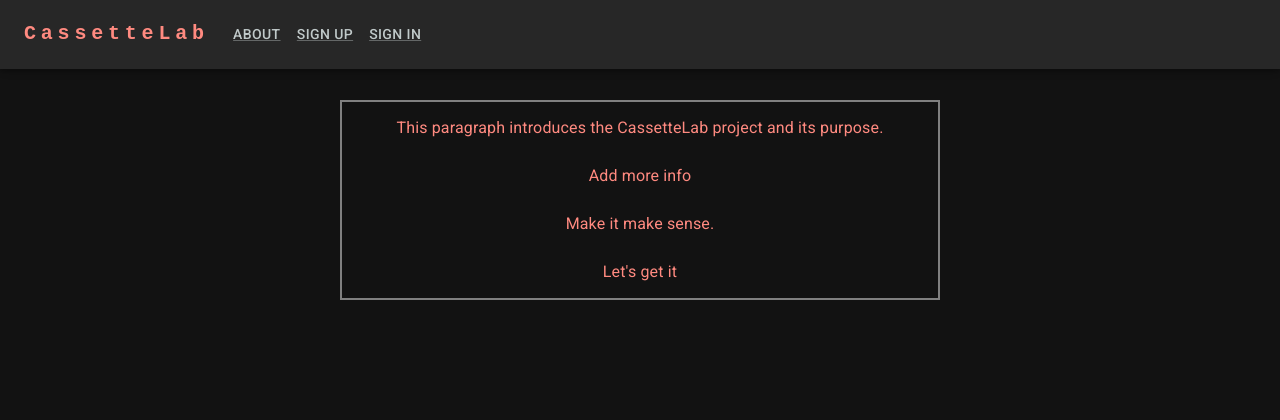
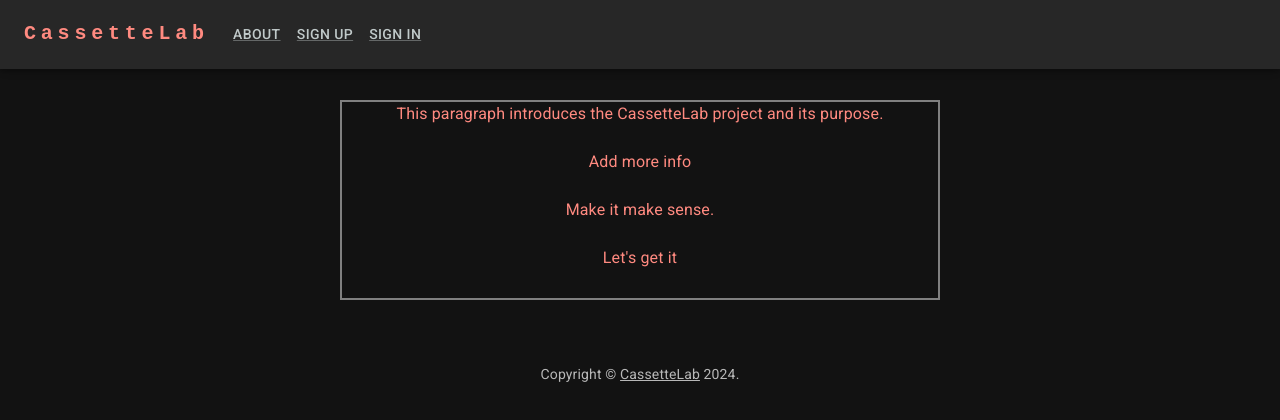
Before and after one commit to BeatsNCode/CassetteLab-FrontEnd, a React (Vite) app: page / in a window 1280 px wide. Shown: the top 420 px of the page. Built offline with nearby package versions, Linux system fonts and the light colour scheme.

Commit message:
remove unused dependencies - small tweaks to naming conventions

```diff
--- a/package.json
+++ b/package.json
@@ -20,8 +20,6 @@
     "@react-oauth/google": "^0.12.1",
     "@types/node": "^20.12.8",
     "axios": "^1.6.8",
-    "bcryptjs": "^2.4.3",
-    "bcryptjs-react": "^2.4.6",
     "dotenv": "^16.4.5",
     "env-cmd": "^10.1.0",
     "react": "^18.2.0",
@@ -32,6 +30,7 @@
   },
   "devDependencies": {
     "@types/bcryptjs": "^2.4.6",
+    "@types/js-cookie": "^3.0.6",
     "@types/react": "^18.2.66",
     "@types/react-dom": "^18.2.22",
     "@typescript-eslint/eslint-plugin": "^7.2.0",
--- a/src/Contexts/userContext.tsx
+++ b/src/Contexts/userContext.tsx
@@ -2,7 +2,8 @@ import React, { createContext } from 'react';
 
 export type AuthUser = {
   id: number,
-  isLoggedIn: boolean
+  isLoggedIn: boolean,
+  CLToken: any
 }
 
 export type UserContextType = {
@@ -27,12 +28,13 @@ export const UserContextProvider = ({children}: UserContextProviderType) => {
         const logString = window.localStorage.getItem("CLabLogin");
         const clu = window.localStorage.getItem("CLU") ;
         const loggedInBool = logString ? JSON.parse(logString) : null;
+        const token = window.localStorage.getItem("CLToken");
         const id = clu ? parseInt(clu, 10) : null;
 
 
         if (id !== null) {
 
-          setUser({ id: id, isLoggedIn: loggedInBool })
+          setUser({ id: id, isLoggedIn: loggedInBool, CLToken: token })
 
         }
       } catch (error) {
--- a/src/components/UI/Auth/signIn.tsx
+++ b/src/components/UI/Auth/signIn.tsx
@@ -67,12 +67,15 @@ function SignIn() {
 
         const data = response.data.user;
         console.log(response)
+        const token = response.data.access
         const userID = data.pk;
         const isLoggedIn = true;
 
-        userContext.setUser({ id: data.pk, isLoggedIn: isLoggedIn})
+        userContext.setUser({ id: data.pk, isLoggedIn: isLoggedIn, CLToken: token })
         localStorage.setItem("CLabLogin", JSON.stringify(isLoggedIn))
         localStorage.setItem("CLU", JSON.stringify(userID))
+        localStorage.setItem("CLToken", token)
+
 
         navigate("/account")
 
--- a/src/components/UI/Auth/signOut.tsx
+++ b/src/components/UI/Auth/signOut.tsx
@@ -9,6 +9,7 @@ export default function signOut() {
       .then(() => {
         localStorage.removeItem("CLU");
         localStorage.removeItem("CLabLogin");
+        localStorage.removeItem("CLToken");
       })
     );
 }
--- a/src/components/UI/Pages/UIHomePage.tsx
+++ b/src/components/UI/Pages/UIHomePage.tsx
@@ -1,5 +1,19 @@
+import { Link, Typography } from '@mui/material';
 import Box from '@mui/material/Box';
 import Container from '@mui/material/Container';
+
+function Copyright(props: any) {
+    return (
+      <Typography variant="body2" color="text.secondary" align="center" {...props}>
+        {'Copyright © '}
+        <Link color="inherit" href="https://Cassette-Lab.com/">
+          CassetteLab
+        </Link>{' '}
+        {new Date().getFullYear()}
+        {'.'}
+      </Typography>
+    );
+  }
 
 
 function Homepage() {
@@ -26,11 +40,18 @@ function Homepage() {
                 Make it make sense.<br/><br/>
 
                 Let's get it
+                <br></br>
+                <br></br>
+                <br></br>
+                <br></br>
+
                 </p>
 
             </Box>
             <Box>
             </Box>
+
+        <Copyright sx={{ mt: 8, mb: 4 }} />
       </Container>
     );
 }
--- a/src/components/UI/Pages/accountPage.tsx
+++ b/src/components/UI/Pages/accountPage.tsx
@@ -11,10 +11,8 @@ import GenresInput from '../../shared/genresInput';
 import axios from 'axios';
 import { UserContext } from '../../../Contexts/userContext';
 
-
-
-function createArtist(id: any, artist: any, location: any, genresList: any) {
- return axios({
+async function createArtist(id: any, artist: any, location: any, genresList: any, token: any) {
+ return await axios({
     method: "post",
     url: "http://127.0.0.1:8000/artist/",
     data: {
@@ -22,14 +20,20 @@ function createArtist(id: any, artist: any, location: any, genresList: any) {
       stage_name: artist,
       location: location,
       genres: genresList
+    },
+    headers: {
+      'Authorization': `Bearer ${token}`,
+      // CSRF Token
     }
-  })
+  });
 }
 
 export default function artistRegistrationForm() {
     const [genres, setGenres] = React.useState<string[]>([]);
     const userContext = React.useContext(UserContext);
     const loggedInUser = userContext.user;
+
+    console.log(loggedInUser)
 
     const handleSubmit = (event: React.FormEvent<HTMLFormElement>) => {
         event.preventDefault();
@@ -38,7 +42,7 @@ export default function artistRegistrationForm() {
         const location = data.get('location')
 
 
-        createArtist(loggedInUser.id, stageName, location, genres)
+        createArtist(loggedInUser.id, stageName, location, genres, loggedInUser.CLToken)
 
       };
 
```
Also changed, not shown: src/components/UI/Pages/artistDashboard.tsx (added), src/components/UI/Pages/artistHomePage.tsx (deleted), 1 other file (tests, documents, lock files or other folders).
